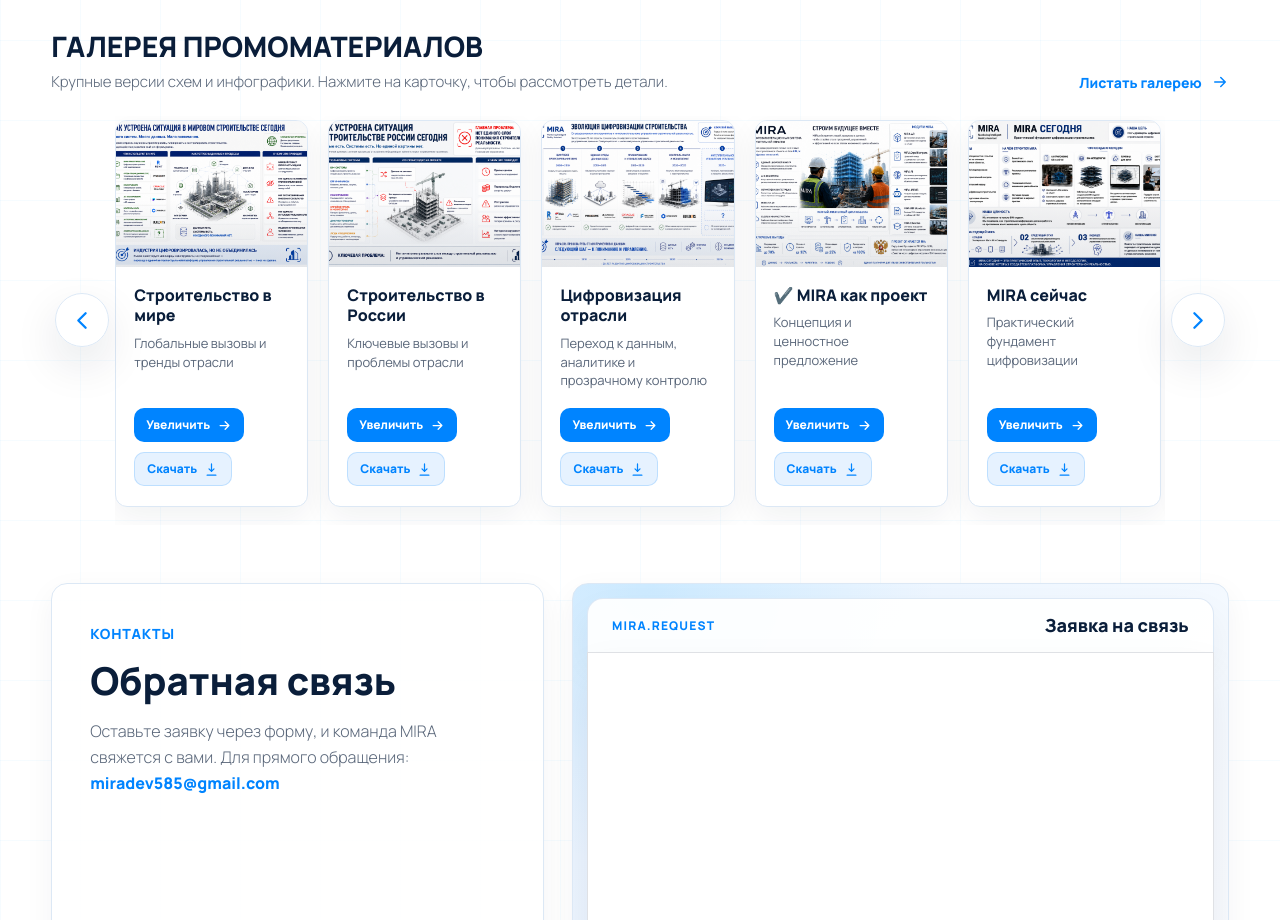
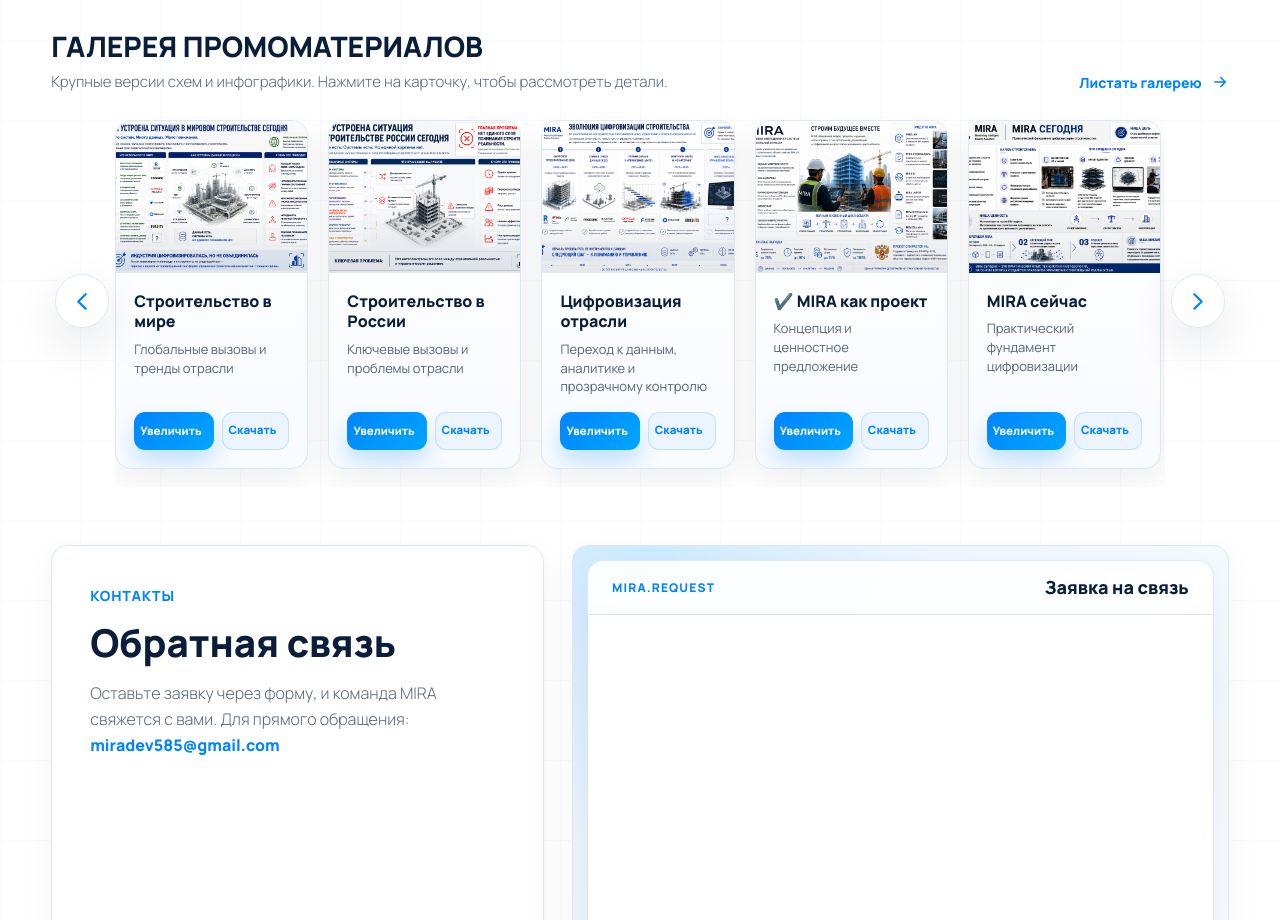
Before and after one commit to miradev585/mira, a React (Vite) app: page / in a window 1280 px wide. Shown: the part 2680-3600 px from the top of the page. Built offline with nearby package versions, Linux system fonts and the light colour scheme.

Commit message:
Polish promo cards and bust image cache

```diff
--- a/src/App.jsx
+++ b/src/App.jsx
@@ -70,9 +70,14 @@
 ];
 
 const BASE_URL = import.meta.env.BASE_URL;
+const PROMO_ASSET_VERSION = "20260603-1704";
 
 function asset(file) {
   return `${BASE_URL}${encodeURI(file)}`;
+}
+
+function promoAsset(file) {
+  return `${asset(file)}?v=${PROMO_ASSET_VERSION}`;
 }
 
 function Logo({ compact = false }) {
@@ -270,7 +275,7 @@
   return (
     <article className="materialCard" style={{ "--delay": `${index * 70}ms` }}>
       <button className="preview previewButton" type="button" onClick={() => onOpen(item)} aria-label={`Увеличить ${item.title}`}>
-        <img src={asset(item.file)} alt={item.title} loading="lazy" />
+        <img src={promoAsset(item.file)} alt={item.title} loading="lazy" />
       </button>
       <div className="cardBody">
         <h3>{item.title}</h3>
@@ -279,7 +284,7 @@
           <button className="expandBadge" type="button" onClick={() => onOpen(item)}>
             Увеличить <ArrowRightIcon />
           </button>
-          <a className="downloadBadge" href={asset(item.file)} download={item.file} onClick={handleDownload} aria-label={`Скачать ${item.title}`}>
+          <a className="downloadBadge" href={promoAsset(item.file)} download={item.file} onClick={handleDownload} aria-label={`Скачать ${item.title}`}>
             Скачать <DownloadIcon />
           </a>
         </div>
@@ -317,7 +322,7 @@
           </button>
         </div>
         <div className="lightboxImageWrap">
-          <img src={asset(item.file)} alt={item.title} />
+          <img src={promoAsset(item.file)} alt={item.title} />
         </div>
       </div>
     </div>
--- a/src/styles.css
+++ b/src/styles.css
@@ -440,14 +440,16 @@
 
 .materialCard {
   display: grid;
-  grid-template-rows: 146px 1fr;
+  grid-template-rows: 152px 1fr;
   width: 100%;
   min-width: 0;
   overflow: hidden;
   border: 1px solid var(--line);
-  border-radius: 12px;
-  background: var(--white);
-  box-shadow: 0 10px 30px rgba(10, 30, 58, 0.06);
+  border-radius: 16px;
+  background:
+    linear-gradient(180deg, rgba(255, 255, 255, 0.98), rgba(248, 251, 255, 0.98)),
+    var(--white);
+  box-shadow: 0 12px 32px rgba(10, 30, 58, 0.07);
   color: inherit;
   padding: 0;
   text-align: left;
@@ -480,7 +482,7 @@
 .preview {
   position: relative;
   overflow: hidden;
-  height: 146px;
+  height: 152px;
   background: var(--panel);
 }
 
@@ -511,10 +513,10 @@
 
 .cardBody {
   display: flex;
-  min-height: 186px;
+  min-height: 178px;
   flex-direction: column;
   align-items: flex-start;
-  padding: 18px 18px 20px;
+  padding: 18px 18px 18px;
 }
 
 .cardBody h3 {
@@ -534,12 +536,12 @@
 }
 
 .materialActions {
-  display: flex;
-  flex-wrap: wrap;
-  gap: 10px;
+  display: grid;
+  grid-template-columns: minmax(0, 1.08fr) minmax(0, 0.92fr);
+  gap: 8px;
   width: 100%;
   margin-top: auto;
-  padding-top: 18px;
+  padding-top: 16px;
 }
 
 .expandBadge,
@@ -547,13 +549,15 @@
   display: inline-flex;
   align-items: center;
   justify-content: center;
-  gap: 7px;
-  min-height: 34px;
-  padding: 0 12px;
-  border-radius: 10px;
-  font-size: 12px;
+  gap: 6px;
+  min-width: 0;
+  min-height: 38px;
+  padding: 0 8px;
+  border-radius: 11px;
+  font-size: 11.5px;
   font-weight: 800;
   line-height: 1;
+  white-space: nowrap;
   transition:
     background 220ms ease,
     color 220ms ease,
@@ -561,13 +565,14 @@
 }
 
 .expandBadge {
-  background: var(--button);
+  background: linear-gradient(135deg, var(--button), var(--blue));
+  box-shadow: 0 12px 22px rgba(0, 132, 255, 0.22);
   color: var(--white);
 }
 
 .downloadBadge {
   border: 1px solid rgba(0, 132, 255, 0.18);
-  background: var(--soft);
+  background: rgba(230, 242, 255, 0.72);
   color: var(--button);
 }
 
@@ -581,6 +586,7 @@
 .downloadBadge:hover {
   background: var(--blue);
   border-color: var(--blue);
+  box-shadow: 0 14px 24px rgba(0, 132, 255, 0.22);
   color: var(--white);
   transform: translateY(-2px);
 }
```
